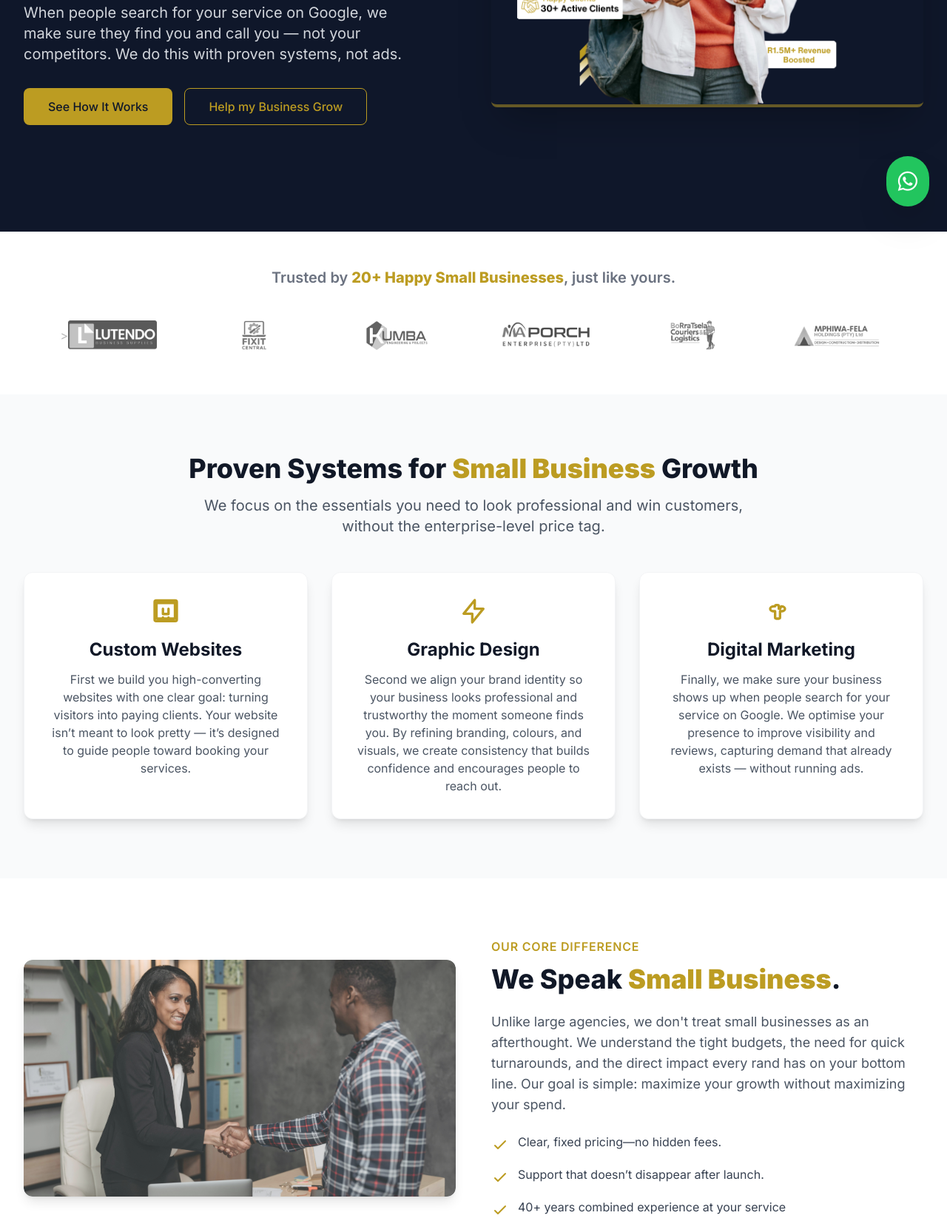
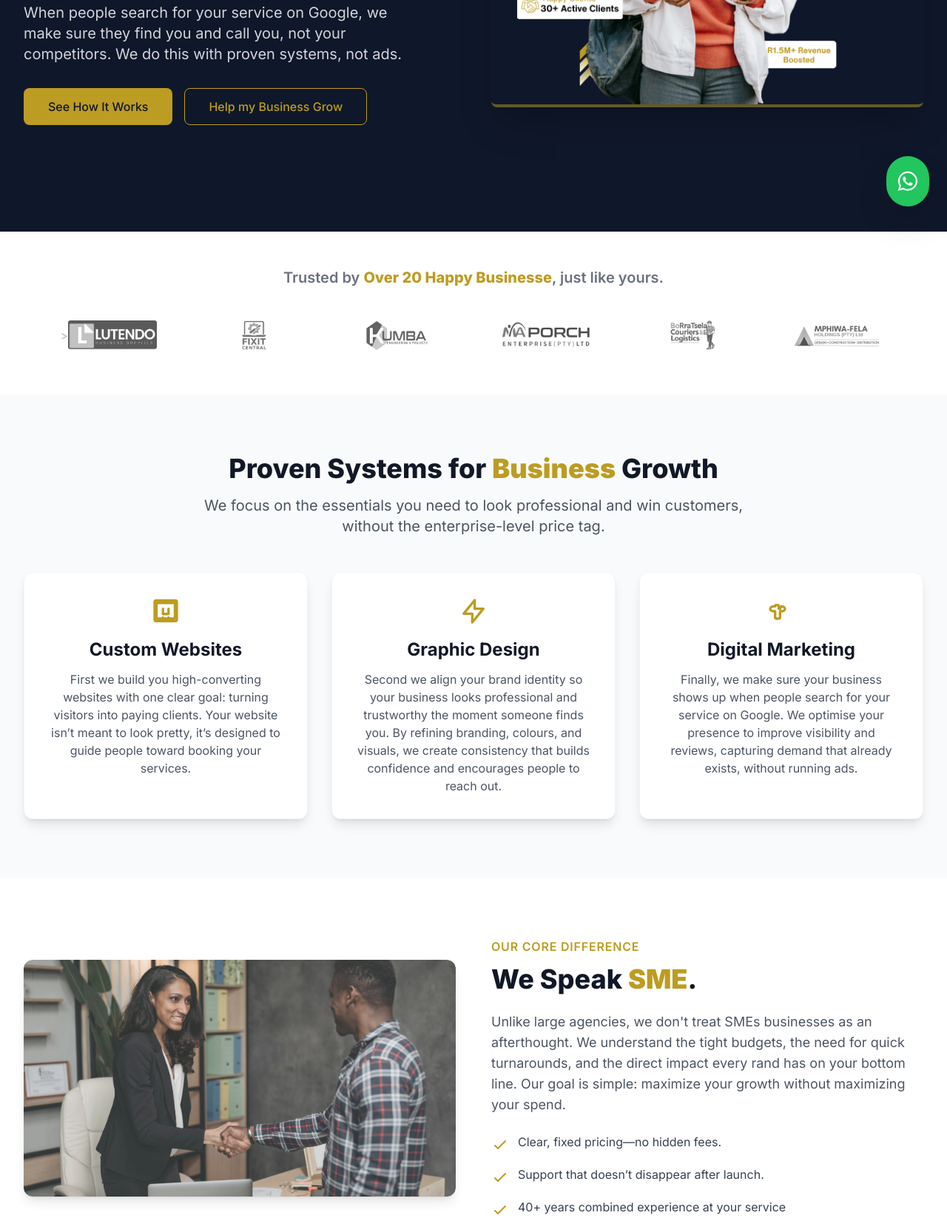
Before and after one commit to Prashely/precisiondesings2, a plain HTML site: page home.html in a window 1280 px wide. Shown: the part 497-2147 px from the top of the page at 74% size. Drawn offline with nearby package versions, Linux system fonts and the light colour scheme.

Commit message:
Update home.html "SMEs"

```diff
--- a/home.html
+++ b/home.html
@@ -335,11 +335,11 @@
               class="text-5xl sm:text-6xl lg:text-7xl font-extrabold leading-tight mb-6"
             >
               The Agency Built for
-              <span class="text-[#bc9c22]">Small Businesses.</span>
+              <span class="text-[#bc9c22]">Your Businesses.</span>
             </h1>
             <p class="text-gray-300 text-xl mb-8 max-w-lg">
               When people search for your service on Google, we make sure they
-              find you and call you — not your competitors. We do this with
+              find you and call you, not your competitors. We do this with
               proven systems, not ads.
             </p>
             <div
@@ -383,7 +383,7 @@
         <p class="text-xl font-semibold text-gray-500 mb-8">
           Trusted by
           <span class="text-primary font-extrabold"
-            >20+ Happy Small Businesses</span
+            >Over 20 Happy Businesse</span
           >, just like yours.
         </p>
         <!-- Logo Grid -->
@@ -453,7 +453,7 @@
       <div class="max-w-7xl mx-auto px-4 sm:px-6 lg:px-8 text-center">
         <h2 class="text-4xl font-extrabold text-gray-900 mb-4">
           Proven Systems for
-          <strong class="text-primary">Small Business</strong> Growth
+          <strong class="text-primary"> Business</strong> Growth
         </h2>
         <p class="text-xl text-gray-600 mb-12 max-w-3xl mx-auto">
           We focus on the essentials you need to look professional and win
@@ -487,7 +487,7 @@
             <p class="text-gray-600">
               First we build you high-converting websites with one clear goal:
               turning visitors into paying clients. Your website isn’t meant to
-              look pretty — it’s designed to guide people toward booking your
+              look pretty, it’s designed to guide people toward booking your
               services.
             </p>
           </div>
@@ -549,7 +549,7 @@
             <p class="text-gray-600">
               Finally, we make sure your business shows up when people search
               for your service on Google. We optimise your presence to improve
-              visibility and reviews, capturing demand that already exists —
+              visibility and reviews, capturing demand that already exists,
               without running ads.
             </p>
           </div>
@@ -585,10 +585,10 @@
               Our Core Difference
             </p>
             <h2 class="text-4xl font-extrabold text-gray-900 mb-6">
-              We Speak <strong class="text-primary">Small Business</strong>.
+              We Speak <strong class="text-primary"> SME</strong>.
             </h2>
             <p class="text-gray-600 text-lg mb-6">
-              Unlike large agencies, we don't treat small businesses as an
+              Unlike large agencies, we don't treat SMEs businesses as an
               afterthought. We understand the tight budgets, the need for quick
               turnarounds, and the direct impact every rand has on your bottom
               line. Our goal is simple: maximize your growth without maximizing
@@ -835,7 +835,7 @@
             </summary>
             <div class="px-5 pb-5 text-gray-600 border-t border-gray-200 pt-3">
               <p>
-                Some packages are once-off. Others include a small monthly fee
+                Some packages are once-off. Others include a monthly fee
                 to keep your website fast, secure, and working properly. We’ll
                 explain everything before you commit.
               </p>
```
